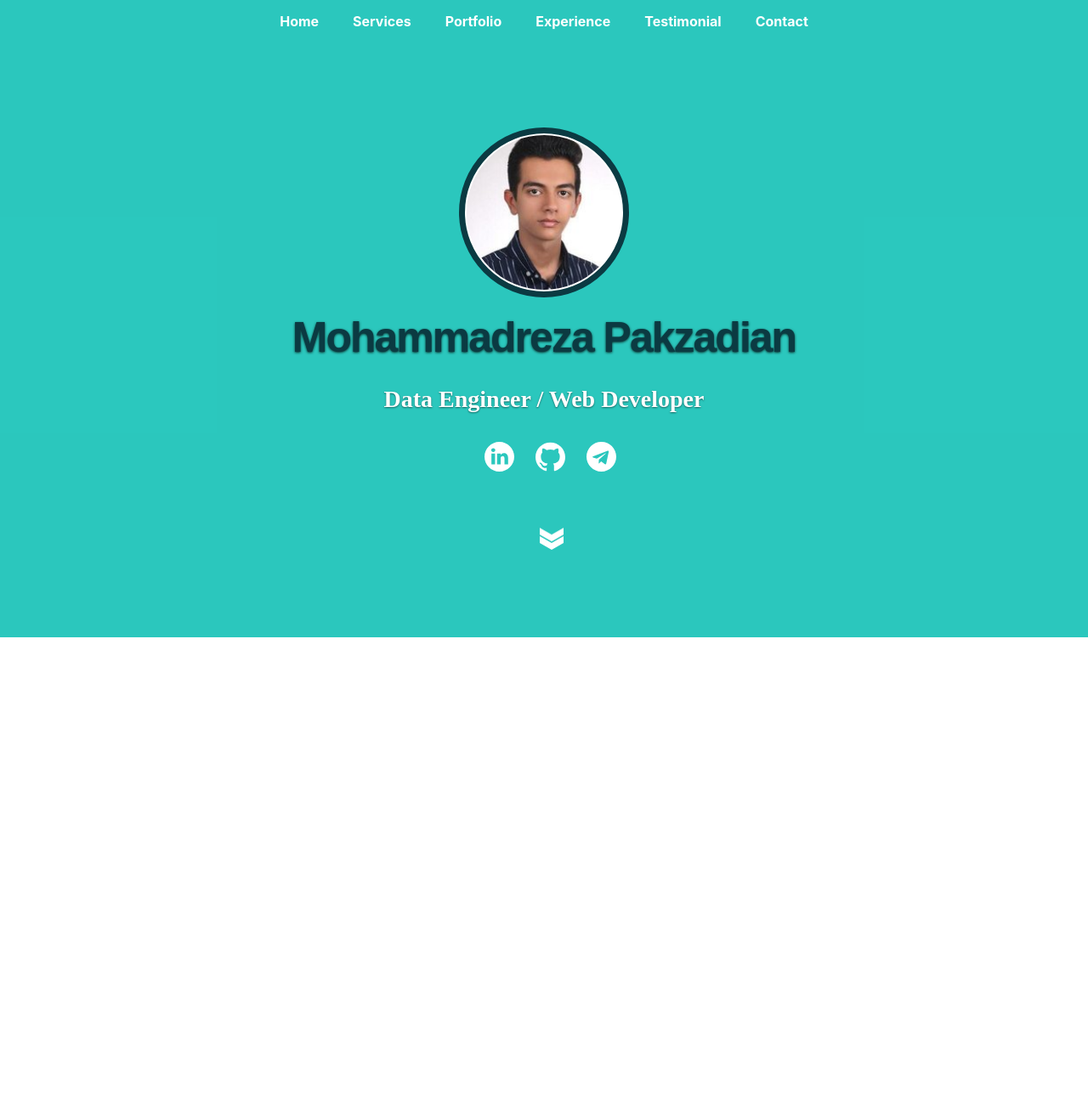
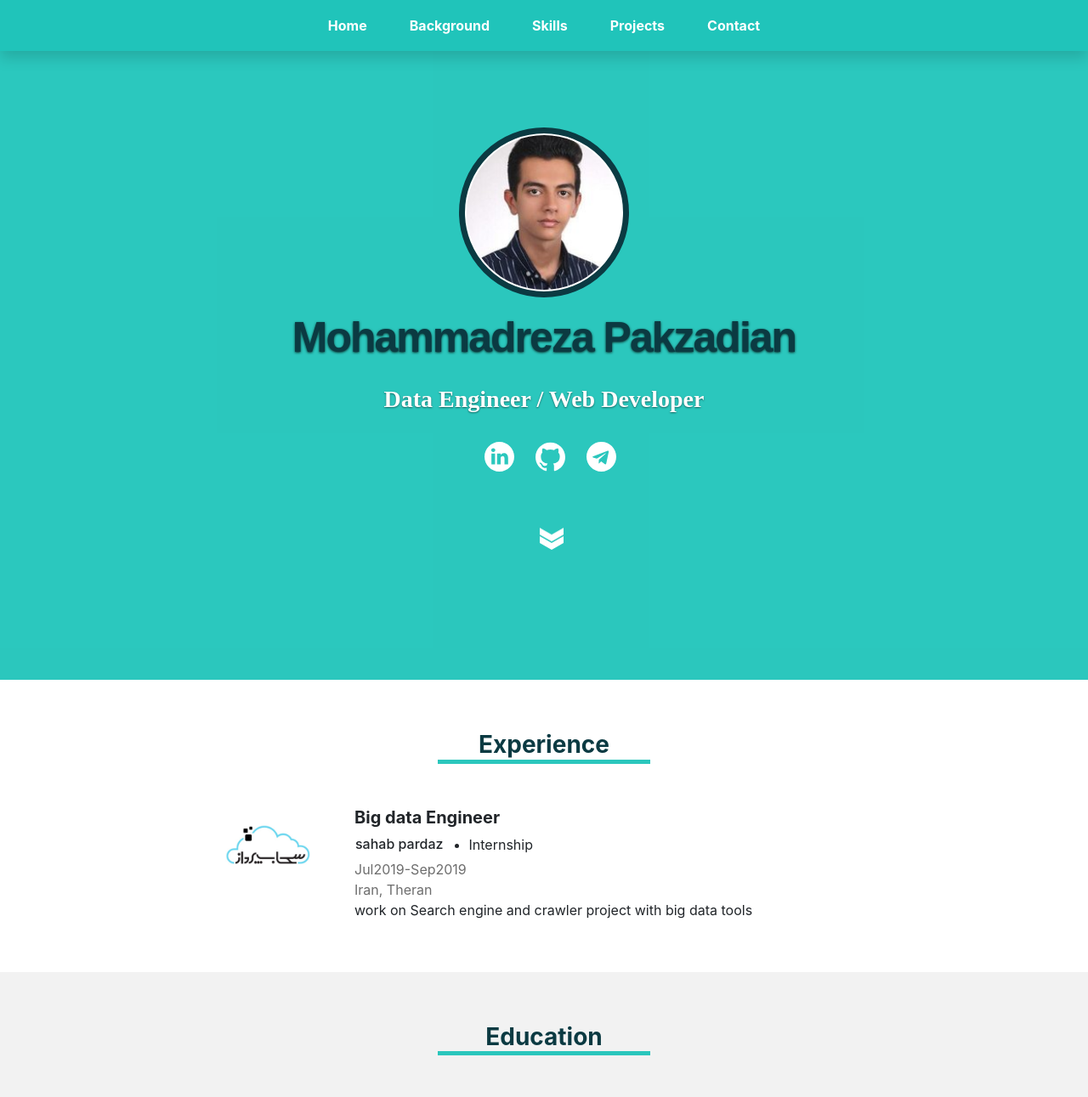
Before and after one commit to mrp-78/my-cv, a React (Create React App) app: page / in a window 1280 px wide. Shown: the top 1291 px of the page at 85% size. Before the commit the page ends 800 px from the top, so only its background shows below. Built offline with nearby package versions, Linux system fonts and the light colour scheme.

Commit message:
complete background sections

```diff
--- a/src/App.css
+++ b/src/App.css
@@ -40,3 +40,7 @@
 #root {
   width: 100%;
 }
+
+html {
+  scroll-behavior: smooth;
+}
--- a/src/App.js
+++ b/src/App.js
@@ -2,12 +2,14 @@ import React from "react";
 import "./App.css";
 import Header from "./components/Header";
 import Home from "./components/Home";
+import Background from "./components/Background";
 
 function App() {
   return (
     <React.Fragment>
       <Header />
       <Home />
+      <Background />
     </React.Fragment>
   );
 }
--- /dev/null
+++ b/src/components/Background.css
@@ -0,0 +1,98 @@
+#Background {
+  position: relative;
+  text-align: center;
+  overflow: hidden;
+  justify-content: center;
+  align-items: center;
+  align-content: center;
+}
+
+.head {
+  position: relative;
+  text-align: center;
+  margin: 0 auto;
+  margin-bottom: 50px;
+  font-weight: bold;
+  color: #0b3a42;
+  border-color: #20c5baf2;
+  border-width: 0 0 5px 0;
+  border-style: solid;
+  width: 250px;
+}
+
+.row {
+  margin: 0 auto;
+  justify-content: center;
+}
+
+.e-pic {
+  width: 100px;
+  height: 100px;
+  margin-right: 50px;
+}
+
+td h5 {
+  font-weight: bold;
+}
+
+td h6 {
+  margin-top: 2px;
+  margin-right: 30px;
+}
+
+td ul {
+  margin: 0;
+  padding: 0;
+}
+
+div .e-left {
+  text-align: left;
+  justify-content: left;
+  width: 600px;
+}
+
+.gray {
+  color: rgb(110, 110, 110);
+}
+
+.education {
+  background-color: #f2f2f2;
+  padding: 60px 60px;
+}
+
+.experience {
+  padding: 60px 60px;
+}
+
+.certifications {
+  padding: 60px 60px;
+}
+
+.card {
+  width: 300px;
+  margin: 0 15px;
+}
+
+.card-title {
+  font-weight: bold;
+  color: #0b3a42;
+  margin-bottom: 10px !important;
+}
+
+.card-text {
+  margin: 0;
+}
+
+.badge {
+  margin: 0 5px;
+  background-color: rgb(200, 200, 200) !important;
+  color: rgb(60, 60, 60);
+}
+.grid-container {
+  display: grid;
+  grid-template-columns: auto auto;
+}
+
+.grid-item {
+  padding: 2px;
+}
--- /dev/null
+++ b/src/components/Background.js
@@ -0,0 +1,133 @@
+import React, { Component } from "react";
+import "./Background.css";
+
+class Background extends Component {
+  state = {
+    certifications: [
+      {
+        title: "Machine Learning",
+        url: [
+          "https://quera.ir/media/public/quera_certificate/0b90c770a5034cd183e3ffefb2190908.jpg",
+        ],
+        text: "Quera College",
+        date: "Issued May2020",
+        badges: ["NumPy", "Pandas", "Matplotlib", "sklearn"],
+      },
+      {
+        title: "Advanced Python Programming",
+        url: [
+          "https://quera.ir/media/public/quera_certificate/e56efe7cf7ff447ea1184dd1a5aae763.jpg",
+        ],
+        text: "Quera College",
+        date: "Issued May2020",
+        badges: ["Python"],
+      },
+      {
+        title: "Advanced Algorithmic thinking",
+        url: [
+          "https://quera.ir/media/public/quera_certificate/f3e4bf6d0dcb43f59ee8c2b057010e08.jpg",
+        ],
+        text: "Quera College",
+        date: "Issued Jan2019",
+        badges: [],
+      },
+      {
+        title: "Fundamentals of programming",
+        url: [
+          "https://quera.ir/media/public/quera_certificate/6b475fd49f734f2f943495cc6d1e3ff3.jpg",
+          "https://quera.ir/media/public/quera_certificate/2a5d17ba291c46f9b7e975a82bbadf46.jpg",
+          "https://quera.ir/media/public/quera_certificate/3cd9a3bac7a9483db4209bc87f7c07cc.jpg",
+          "https://quera.ir/media/public/quera_certificate/0a04478b195446959fe91a9a64e95e72.jpg",
+        ],
+        text: "Quera College",
+        date: "Issued Jan2020",
+        badges: ["C", "C++", "Java", "Python"],
+      },
+    ],
+  };
+  render() {
+    return (
+      <section id="Background">
+        <div className="experience">
+          <h3 className="head">Experience</h3>
+          <div className="row">
+            <td>
+              <img className="e-pic" src={require("../assets/sahab.png")} />
+            </td>
+            <td className="e-left">
+              <div>
+                <h5>Big data Engineer</h5>
+                <div
+                  className="row"
+                  style={{ justifyContent: "left", marginLeft: "1px" }}
+                >
+                  <h6>sahab pardaz</h6>
+                  <ul>
+                    <li>Internship</li>
+                  </ul>
+                </div>
+                <div className="gray">Jul2019-Sep2019</div>
+                <div className="gray">Iran, Theran</div>
+                <div>
+                  work on Search engine and crawler project with big data tools
+                </div>
+              </div>
+            </td>
+          </div>
+        </div>
+        <div className="education">
+          <h3 className="head">Education</h3>
+          <div className="row">
+            <td>
+              <img className="e-pic" src={require("../assets/Sbu-logo.png")} />
+            </td>
+            <td className="e-left">
+              <div>
+                <h5>Shahid Beheshti University</h5>
+                <div
+                  className="row"
+                  style={{ justifyContent: "left", marginLeft: "1px" }}
+                >
+                  <h6>Computer Engineering</h6>
+                  <ul>
+                    <li>Under graduate student</li>
+                  </ul>
+                </div>
+                <div className="gray">Sep2018-now</div>
+                <div className="gray">Iran, Theran</div>
+              </div>
+            </td>
+          </div>
+        </div>
+        <div className="certifications">
+          <h3 className="head">Certifications</h3>
+          <div className="row">
+            {this.state.certifications.map((cf) => (
+              <div class="card">
+                <div className="card-img-top grid-container">
+                  {cf.url.map((url) => (
+                    <a href={url} className="grid-item">
+                      <img src={url} className="card-img-top" />
+                    </a>
+                  ))}
+                </div>
+                <div class="card-body">
+                  <h5 class="card-title">{cf.title}</h5>
+                  <p class="card-text">{cf.text}</p>
+                  <p class="card-text gray">{cf.date}</p>
+                  <p class="card-text">
+                    {cf.badges.map((bg) => (
+                      <span class="badge ">{bg}</span>
+                    ))}
+                  </p>
+                </div>
+              </div>
+            ))}
+          </div>
+        </div>
+      </section>
+    );
+  }
+}
+
+export default Background;
--- a/src/components/Header.css
+++ b/src/components/Header.css
@@ -1,15 +1,32 @@
 .topnav {
   background-color: #20c5baf2 !important;
+  position: fixed !important;
+  width: 100%;
+  z-index: 5;
+  height: 60px !important;
   justify-content: center !important;
+  height: 60px;
+}
+
+topnav:before {
+  display: inline-block !important;
+  vertical-align: middle !important;
+  height: 100%;
+}
+
+.shadow {
+  box-shadow: black;
 }
 
 .item {
   color: white;
-  margin: 5px 20px;
+  margin: 5px 25px;
   font-weight: bold;
 }
 
 .item:hover {
+  color: white !important;
+  text-decoration: none;
   border-color: white;
   border-width: 0 0 2px 0;
   border-style: solid;
@@ -31,7 +48,7 @@
   display: none;
 }
 
-@media screen and (max-width: 800px) {
+@media screen and (max-width: 700px) {
   .desktop {
     display: none;
   }
--- a/src/components/Header.js
+++ b/src/components/Header.js
@@ -4,20 +4,15 @@ import { ListGroupItem, Accordion, Button, ListGroup } from "react-bootstrap";
 
 class Header extends Component {
   state = {
-    Items: [
-      "Home",
-      "Services",
-      "Portfolio",
-      "Experience",
-      "Testimonial",
-      "Contact",
-    ],
+    Items: ["Home", "Background", "Skills", "Projects", "Contact"],
   };
   render() {
     return (
-      <di className="topnav navbar  navbar-light">
+      <nav className="topnav navbar shadow">
         {this.state.Items.map((item) => (
-          <div className="item desktop">{item}</div>
+          <a className="item desktop" href={"#" + item}>
+            {item}
+          </a>
         ))}
         <Accordion className="mobile">
           <Accordion.Toggle as={Button} variant="link" eventKey="0">
@@ -27,7 +22,7 @@ class Header extends Component {
             ></img>
           </Accordion.Toggle>
           <Accordion.Collapse eventKey="0">
-            <ListGroup>
+            <ListGroup className="shadow">
               {this.state.Items.map((item) => (
                 <ListGroupItem
                   style={{
@@ -41,7 +36,7 @@ class Header extends Component {
             </ListGroup>
           </Accordion.Collapse>
         </Accordion>
-      </di>
+      </nav>
     );
   }
 }
--- a/src/components/Home.css
+++ b/src/components/Home.css
@@ -1,14 +1,16 @@
-header {
+#Home {
   position: relative;
-  height: 700px;
+  /* top: 60px; */
+  height: 800px;
   min-height: 500px;
   width: 100%;
   text-align: center;
   overflow: hidden;
+  justify-content: center;
   background-color: #20c5baf2;
 }
 
-header .banner {
+section .banner {
   display: inline-block;
   vertical-align: middle;
   margin: 0 auto;
@@ -17,10 +19,11 @@ header .banner {
   text-align: center;
 }
 
-header .banner-text {
+section .banner-text {
   width: 100%;
 }
-header .banner-text h1 {
+
+section .banner-text h1 {
   font: 50px/1.1em "opensans-bold", sans-serif;
   font-weight: bold;
   color: #0b3a42;
@@ -29,7 +32,7 @@ header .banner-text h1 {
   text-shadow: 0px 1px 3px rgba(0, 0, 0, 0.8);
 }
 
-header .banner-text h3 {
+section .banner-text h3 {
   font: 28px/1.9em "librebaskerville-regular", serif;
   font-weight: bold;
   color: white;
@@ -38,8 +41,8 @@ header .banner-text h3 {
   text-shadow: 0px 1px 2px rgba(0, 0, 0, 0.5);
 }
 
-header .banner-text .profile {
-  margin-top: 100px;
+section .banner-text .profile {
+  margin-top: 150px;
   width: 200px;
   height: 200px;
   border-radius: 100%;
@@ -51,18 +54,18 @@ header .banner-text .profile {
   background-color: white;
 }
 
-header .social li {
+section .social li {
   display: inline-block;
   margin: 24px 0;
   margin-right: 25px;
   padding: 0;
 }
-header .social li a img {
+section .social li a img {
   width: 35px;
   height: 35px;
 }
 
-header .social li a img:hover {
+section .social li a img:hover {
   background-color: #0b3a42;
   border-radius: 100%;
 }
@@ -72,7 +75,7 @@ header .social li a img:hover {
   fill: #fff;
 } */
 
-body {
+/* body {
   display: flex;
   justify-content: center;
   align-items: top;
@@ -80,11 +83,7 @@ body {
   width: 100%;
   height: 100%;
   background: #333;
-}
-
-header {
-  justify-content: center;
-}
+} */
 
 .chevron {
   position: absolute;
@@ -150,16 +149,16 @@ header {
   }
 }
 
-@media screen and (max-width: 800px) {
-  header .banner-text h1 {
+@media screen and (max-width: 700px) {
+  section .banner-text h1 {
     font: 35px/1.1em "opensans-bold", sans-serif;
   }
-  header .banner-text h3 {
+  section .banner-text h3 {
     font: 22px/1.9em "librebaskerville-regular", serif;
   }
-  header .banner-text .profile {
-    width: 150px;
-    height: 150px;
+  section .banner-text .profile {
+    width: 175px;
+    height: 175px;
     border-width: 5px;
   }
 }
--- a/src/components/Home.js
+++ b/src/components/Home.js
@@ -6,7 +6,7 @@ class Home extends Component {
   state = {};
   render() {
     return (
-      <header id="home">
+      <section id="Home">
         <div className="row banner">
           <div className="banner-text">
             <img className="profile" src={require("../assets/profile.png")} />
@@ -31,12 +31,12 @@ class Home extends Component {
             </ul>
           </div>
           <a>
-            <div class="chevron"></div>
-            <div class="chevron"></div>
-            <div class="chevron"></div>
+            <a class="chevron" href="#Background"></a>
+            <a class="chevron" href="#Background"></a>
+            <a class="chevron" href="#Background"></a>
           </a>
         </div>
-      </header>
+      </section>
     );
   }
 }
```
Also changed, not shown: src/assets/Sbu-logo.png (added), src/assets/sahab.png (added).
